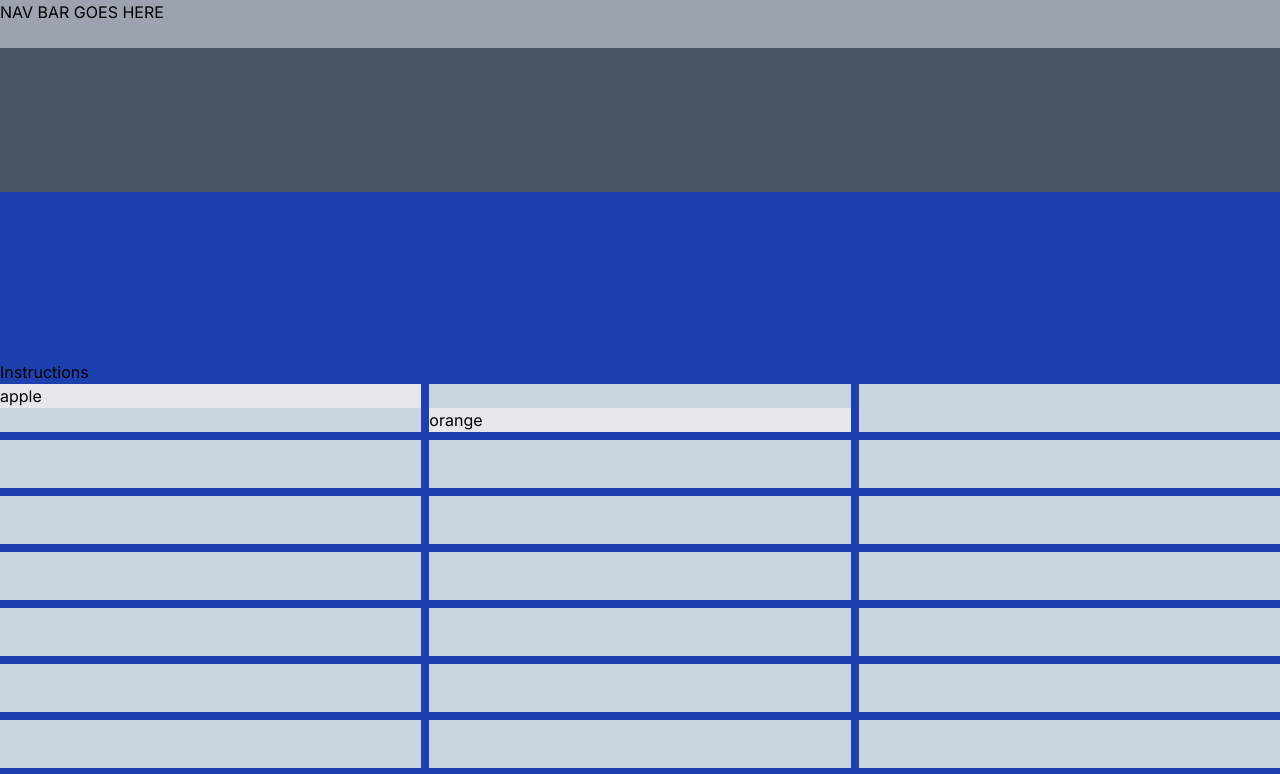
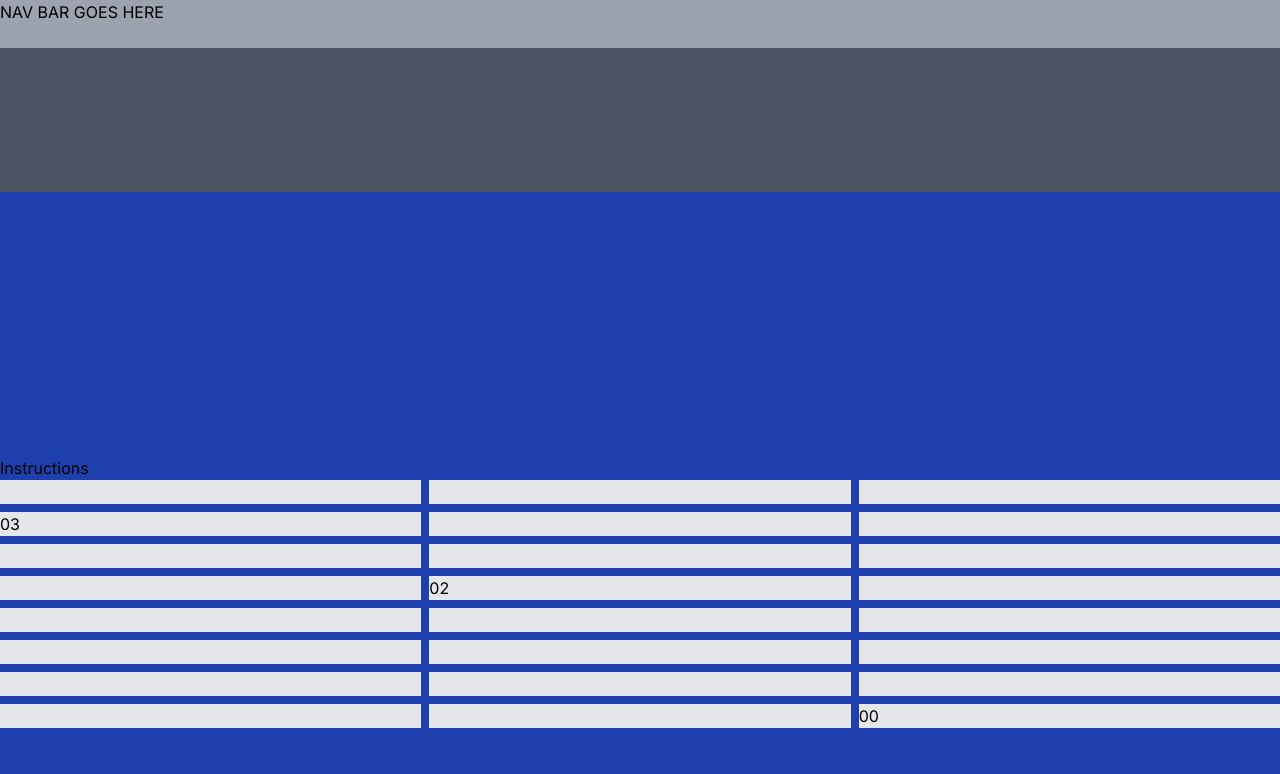
Before and after one commit to cisdell/type_better_v2, a Next.js app: page / in a window 1280 px wide. Shown: the top 774 px of the page. Built offline with nearby package versions, Linux system fonts and the light colour scheme.

Commit message:
change of plan. no redering each grid placeholder

```diff
--- a/components/game_on/gaming_board.tsx
+++ b/components/game_on/gaming_board.tsx
@@ -1,11 +1,15 @@
+//components
+import GridPlaceholder from "./grid_placeholder";
+import Word from "./word";
+//libs
 import { useState, useRef, useEffect } from "react";
-import GridPlaceholder from "./grid_placeholder";
+//data
 import { grid_pos, word_bank } from "@/lib/data";
 
 export default function GameBoard() {
   const [wordsOnScreen, setWordsOnScreen] = useState([
     { word: "apple", row: 1, col: 1 },
-    { word: "orange", row: 1, col: 2 },
+    { word: "orange", row: 2, col: 3 },
   ]);
   const word = "apple";
   // useEffect(() => {
@@ -25,16 +29,24 @@ export default function GameBoard() {
   return (
     <div className="w-[90rem] h-[50rem] border-solid m-auto border-white justify-center align-middle bg-blue-800 flex flex-col">
       <h1>Instructions</h1>
-      <div className="grid grid-cols-3 grid-rows-8 gap-2">
+
+      <div className="relative grid grid-cols-3 grid-rows-8 gap-2">
         {grid_pos.map(({ row, col }, index) => (
-          <GridPlaceholder
-            row={row}
-            col={col}
-            key={index}
-            wordsOnScreen={wordsOnScreen}
-            setWordsOnScreen={setWordsOnScreen}
-          />
+          <GridPlaceholder row={row} col={col} key={index} />
         ))}
+        {/* {wordsOnScreen.map((w, index) => (
+          <Word word={w.word} row={w.row} col={w.col} key={index} />
+        ))} */}
+
+        <div className="absolute grid-cols-subgrid row-start-8 col-start-3">
+          00
+        </div>
+        <div className="absolute grid-cols-subgrid row-start-4 col-start-2">
+          02
+        </div>
+        <div className="absolute grid-cols-subgrid row-start-2 col-start-1">
+          03
+        </div>
       </div>
     </div>
   );
--- a/components/game_on/grid_placeholder.tsx
+++ b/components/game_on/grid_placeholder.tsx
@@ -1,22 +1,18 @@
-"use client";
 import React from "react";
 
-export default function GridPlaceholder({
-  wordsOnScreen,
-  row,
-  col,
-  setWordsOnScreen,
-}) {
-  console.log(wordsOnScreen);
+export default function GridPlaceholder({ row, col }) {
   return (
+    // <div className="col-span-0.5 bg-gray-200">
+    //   {wordsOnScreen.map((item, index) => {
+    //     if (item.row === row && item.col === col) {
+    //       return <div key={index}>{item.word}</div>;
+    //     } else {
+    //       return <div className="bg-slate-300">{<br />}</div>;
+    //     }
+    //   })}
+    // </div>
     <div className="col-span-0.5 bg-gray-200">
-      {wordsOnScreen.map((item, index) => {
-        if (item.row === row && item.col === col) {
-          return <div key={index}>{item.word}</div>;
-        } else {
-          return <div className="bg-slate-300">{<br />}</div>;
-        }
-      })}
+      <br />
     </div>
   );
 }
--- a/components/game_on/word.tsx
+++ b/components/game_on/word.tsx
@@ -0,0 +1,11 @@
+import React from "react";
+
+export default function Word({ word, row, col }) {
+  return (
+    <div
+      className={`absolute grid-cols-subgrid row-start-${row} col-start-${col}`}
+    >
+      {word}
+    </div>
+  );
+}
```
